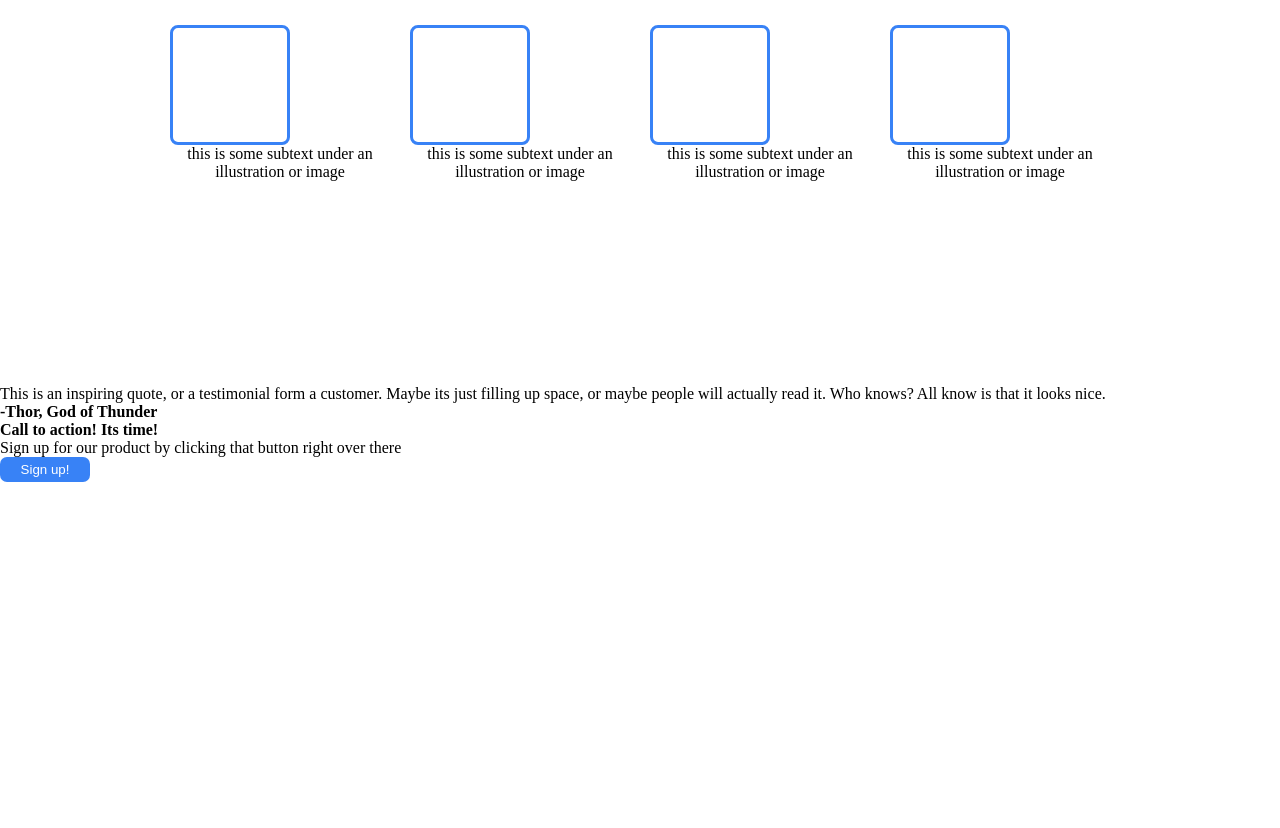
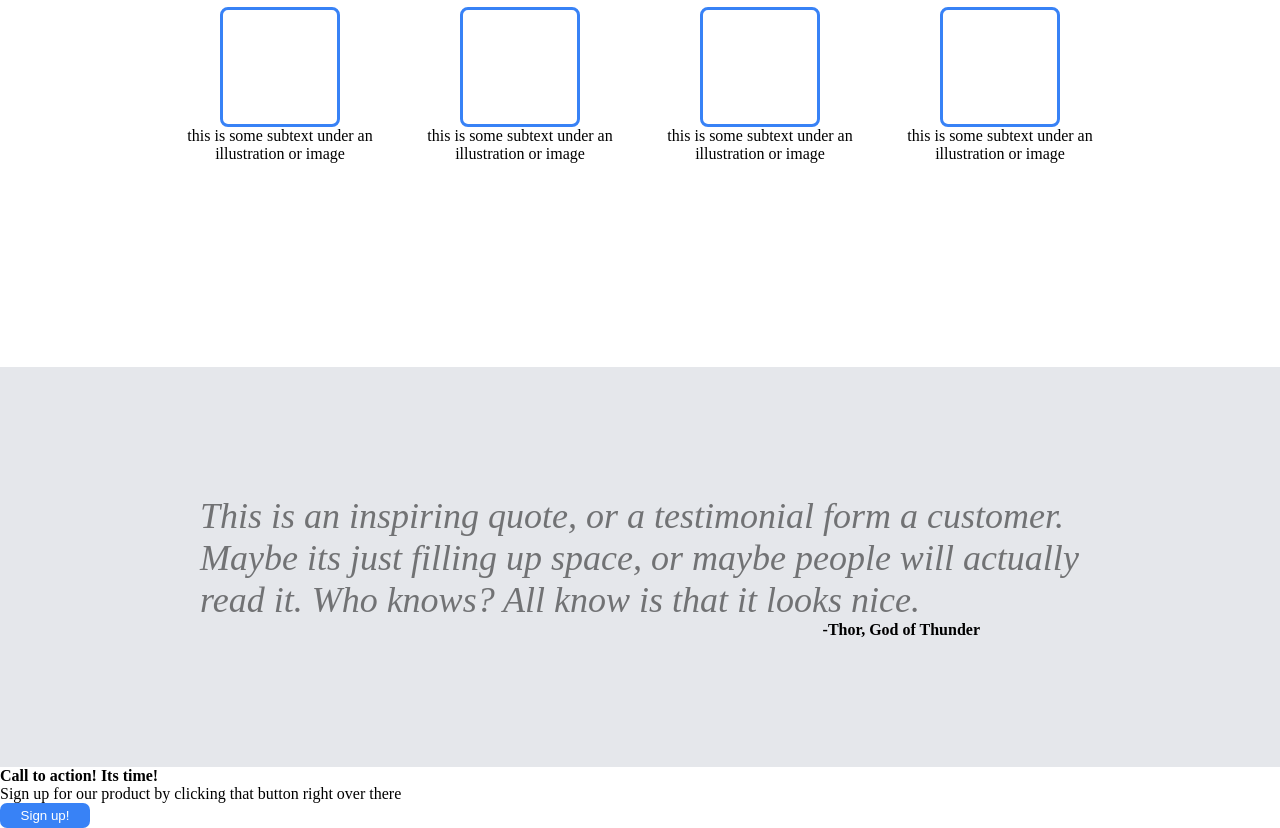
Before and after one commit to ten1998shi/Landing-Page, a plain HTML site: page index.html in a window 1280 px wide. Shown: the part 535-1363 px from the top of the page. Before the commit the page ends 1017 px from the top, so only its background shows below. Drawn offline with Linux system fonts and the light colour scheme.

Commit message:
finished section 3 of website

```diff
--- a/index.html
+++ b/index.html
@@ -7,7 +7,7 @@
     <link rel="stylesheet" type="text/css" href="style.css" />
 
 </head>
-<>
+<body>
     <div class="container2">
     <header>
         <h2>Header Logo</h2>
@@ -55,12 +55,17 @@
     <div class="box"></div>
     <p>this is some subtext under an illustration or image</p>
     </div>
-    </div>
+
     </div>
     </div>
 
-    <p>This is an inspiring quote, or a testimonial form a customer. Maybe its just filling up space, or maybe people will actually read it. Who knows? All know is that it looks nice.</p>
-    <strong><p>-Thor, God of Thunder</p></strong>
+    <div class="s3container1">
+    <div class="s3quote">
+    <p><i>This is an inspiring quote, or a testimonial form a customer. Maybe its just filling up space, or maybe people will actually read it. Who knows? All know is that it looks nice.</i></p>
+    </div>
+    <div class="s3thor"><strong><p>-Thor, God of Thunder</p></strong></div>
+    </div>
+
 
     <strong><p>Call to action! Its time!</p></strong>
     <p>Sign up for our product by clicking that button right over there</p>
--- a/style.css
+++ b/style.css
@@ -14,6 +14,7 @@
     padding-right: 160px;
     width: 100%;
     height: 400px;
+    flex: 1;
  }
  .container2{
     display: flex;
@@ -81,6 +82,10 @@
 
  /* First Section of Page End*/
 
+
+
+ /*Second Section of Page*/
+
  .s2container1 {
     display: flex;
     justify-content: center;
@@ -93,6 +98,7 @@
     width: 100%;
     height: 400px;
     text-wrap: wrap;
+    flex: 1;
 
 
  }
@@ -123,7 +129,38 @@
  }
 
  .s2textboxalign {
+    display: flex;
+    flex-direction: column;
     padding: 10px;
+    align-items: center;
 
 
  }
+
+ /*Second Section of Page End*/
+
+ .s3container1 {
+    display: flex;
+    justify-content: center;
+    align-items: center;
+    width: 100%;
+    height: 400px;
+    background-color:#E5E7EB ;
+    padding-left: 200px;
+    padding-right: 200px;
+    flex-direction: column;
+
+ }
+ .s3quote{
+    font-size: 36px;
+    opacity: 0.5;
+
+ }
+
+ .s3thor{
+    display: flex;
+    justify-content: flex-end;
+    width: 100%;
+    padding-left: 200px;
+    padding-right: 100px;
+ }
```
